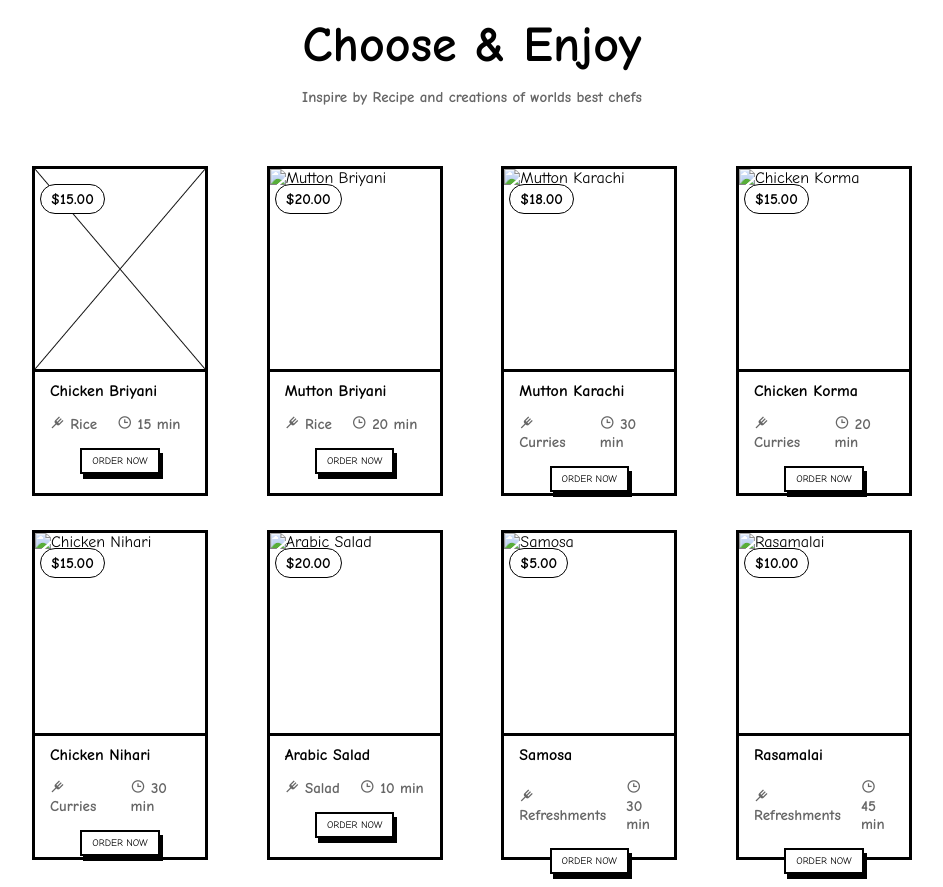
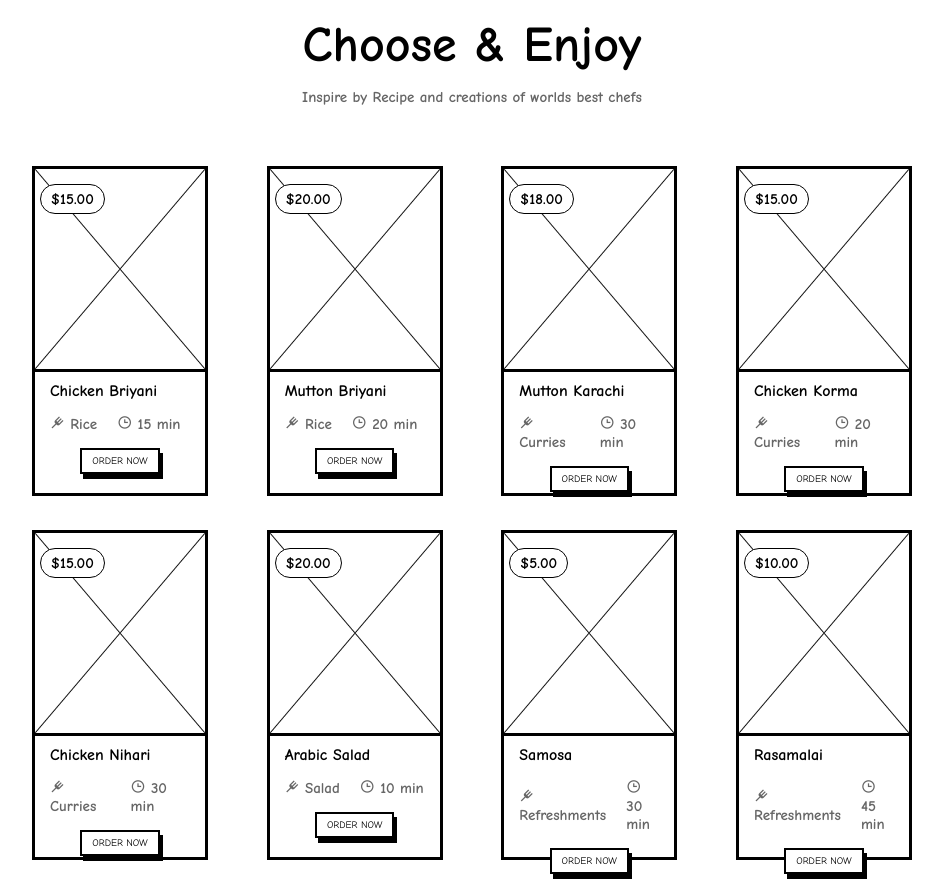
Before and after one commit to lbsubash/Restauranty, a plain HTML site: page index.html in a window 1280 px wide. Shown: the part 700-1587 px from the top of the page, without its empty margins (168-1111 px from the left). Drawn offline with nearby package versions, Linux system fonts and the light colour scheme; the site is published under a folder, as on GitHub Pages, so addresses that start at the root find nothing.

Commit message:
fixed the image path

```diff
--- a/index.html
+++ b/index.html
@@ -153,7 +153,7 @@
           <div class="recipe-card">
             <div class="card-head">
               <p class="recipe-price section-text">$20.00</p>
-              <img src="/assets/images/placeholder.png" alt="Mutton Briyani" />
+              <img src="./assets/images/placeholder.png" alt="Mutton Briyani" />
             </div>
             <div class="card-body">
               <p class="recipe-title">Mutton Briyani</p>
@@ -167,7 +167,7 @@
           <div class="recipe-card">
             <div class="card-head">
               <p class="recipe-price section-text">$18.00</p>
-              <img src="/assets/images/placeholder.png" alt="Mutton Karachi" />
+              <img src="./assets/images/placeholder.png" alt="Mutton Karachi" />
             </div>
             <div class="card-body">
               <p class="recipe-title">Mutton Karachi</p>
@@ -181,7 +181,7 @@
           <div class="recipe-card">
             <div class="card-head">
               <p class="recipe-price section-text">$15.00</p>
-              <img src="/assets/images/placeholder.png" alt="Chicken Korma" />
+              <img src="./assets/images/placeholder.png" alt="Chicken Korma" />
             </div>
             <div class="card-body">
               <p class="recipe-title">Chicken Korma</p>
@@ -195,7 +195,7 @@
           <div class="recipe-card">
             <div class="card-head">
               <p class="recipe-price section-text">$15.00</p>
-              <img src="/assets/images/placeholder.png" alt="Chicken Nihari" />
+              <img src="./assets/images/placeholder.png" alt="Chicken Nihari" />
             </div>
             <div class="card-body">
               <p class="recipe-title">Chicken Nihari</p>
@@ -209,7 +209,7 @@
           <div class="recipe-card">
             <div class="card-head">
               <p class="recipe-price section-text">$20.00</p>
-              <img src="/assets/images/placeholder.png" alt="Arabic Salad" />
+              <img src="./assets/images/placeholder.png" alt="Arabic Salad" />
             </div>
             <div class="card-body">
               <p class="recipe-title">Arabic Salad</p>
@@ -223,7 +223,7 @@
           <div class="recipe-card">
             <div class="card-head">
               <p class="recipe-price section-text">$5.00</p>
-              <img src="/assets/images/placeholder.png" alt="Samosa" />
+              <img src="./assets/images/placeholder.png" alt="Samosa" />
             </div>
             <div class="card-body">
               <p class="recipe-title">Samosa</p>
@@ -239,7 +239,7 @@
           <div class="recipe-card">
             <div class="card-head">
               <p class="recipe-price section-text">$10.00</p>
-              <img src="/assets/images/placeholder.png" alt="Rasamalai" />
+              <img src="./assets/images/placeholder.png" alt="Rasamalai" />
             </div>
             <div class="card-body">
               <p class="recipe-title">Rasamalai</p>
@@ -275,7 +275,7 @@
         </div>
         <div class="offer-image-wrapper">
           <img
-            src="/assets/images/placeholder.png"
+            src="./assets/images/placeholder.png"
             alt="Offer"
             width="800px"
             height="100%"
```
